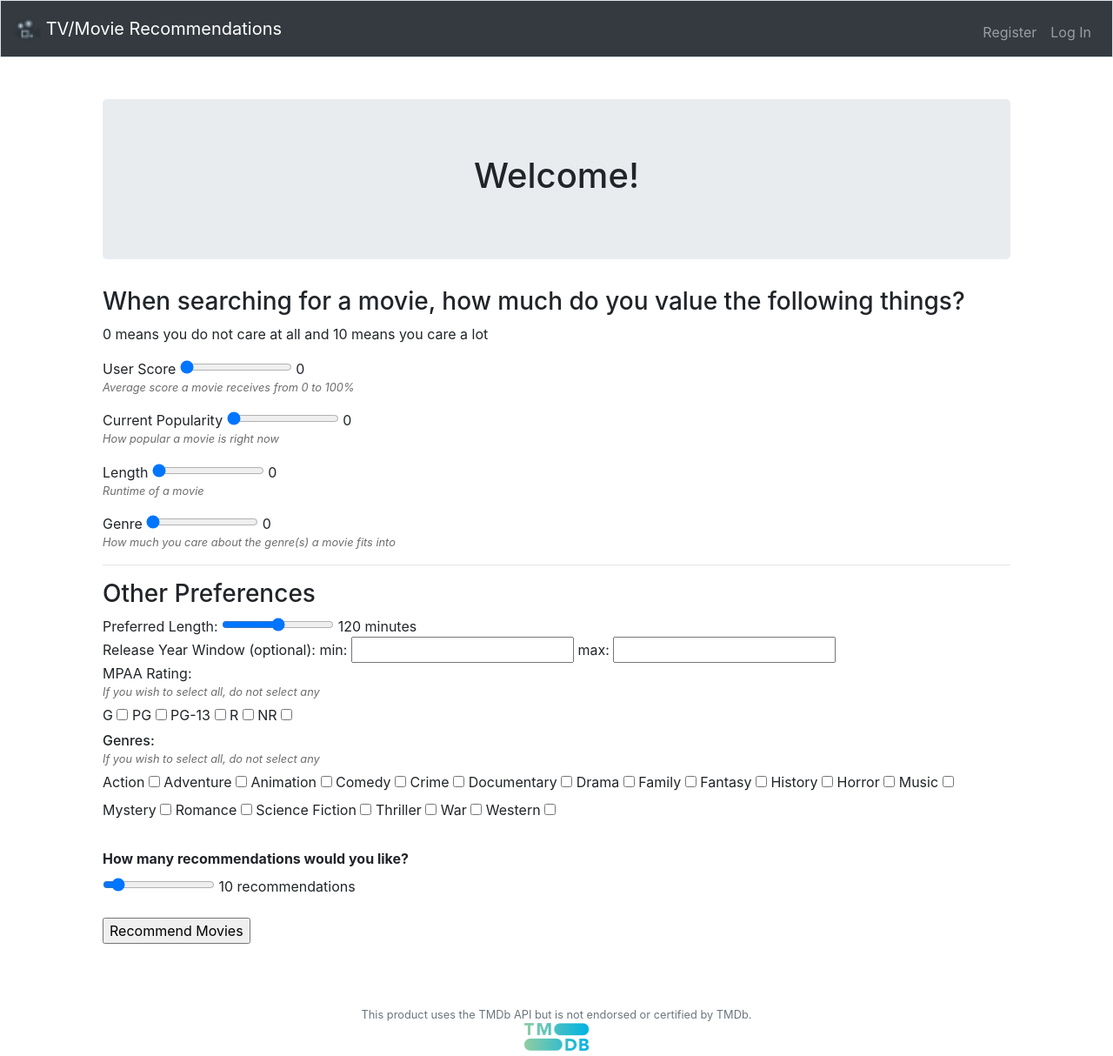
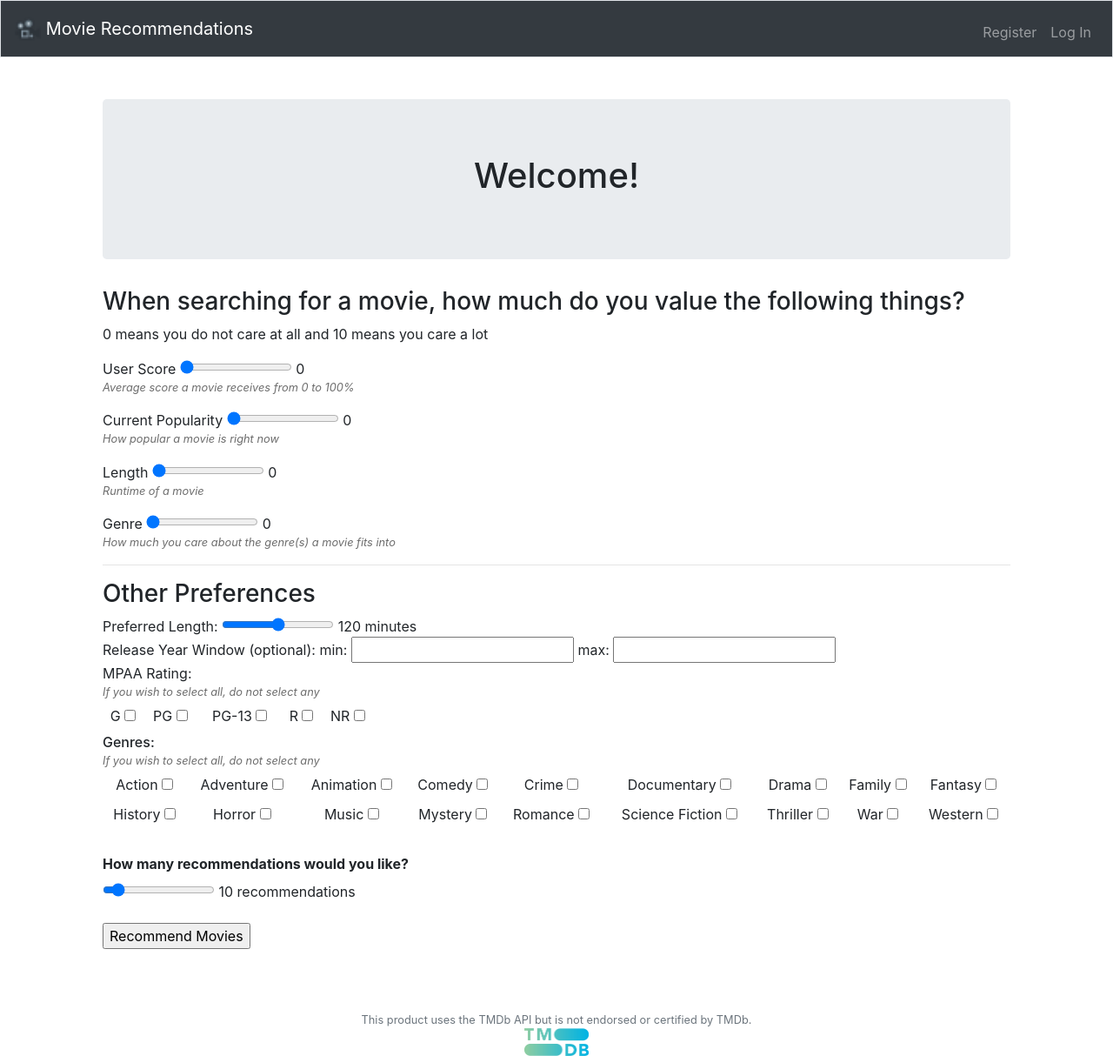
Before and after one commit to ZonkmasterX/CS50-Final-Project, a Flask app: page / in a window 1280 px wide. Shown: the whole page at 87% size. Run offline with Flask 2, Linux system fonts and the light colour scheme; some libraries are stand-ins or nearby versions.

Commit message:
Nicer Formatting on Checkboxes using Tables - LB

```diff
--- a/static/styles.css
+++ b/static/styles.css
@@ -9,6 +9,24 @@ table {
   width: 70%;
   border: solid black 1.5px;
   border-radius: 4px;
+}
+
+.ratingcheckboxes {
+  border-collapse: collapse;
+  border: none;
+  width: 30%;
+}
+
+.genrecheckboxes {
+  border-collapse: collapse;
+  border: none;
+  width: 100%;
+}
+
+.checkbox {
+  border-left: none;
+  border-top: none;
+  text-align: center;
 }
 
 td, th {
--- a/templates/index.html
+++ b/templates/index.html
@@ -1,7 +1,7 @@
 {% extends "layout.html" %}
 
 {% block title %}
-  Movie and Show Search
+  Movie Search
 {% endblock %}
 
 {% block main %}
@@ -304,77 +304,131 @@
       MPAA Rating:
       <p class="description" style="margin-bottom: 0.4em">If you wish to select all, do not select any</p>
 
+      <table class="ratingcheckboxes">
+        <tr>
+          <td class="checkbox">
             <label for="g"> G </label>
             <input class="rating" type="checkbox" id="g" name="g" value="G">
+          </td>
 
+          <td class="checkbox">
             <label for="pg"> PG </label>
             <input class="rating" type="checkbox" id="pg" name="pg" value="PG">
+          </td>
 
+          <td class="checkbox">
             <label for="pg-13"> PG-13 </label>
             <input class="rating" type="checkbox" id="pg-13" name="pg-13" value="PG-13">
+          </td>
 
+          <td class="checkbox">
             <label for="r"> R</label>
             <input class="rating" type="checkbox" id="r" name="r" value="R">
+          </td>
 
+          <td class="checkbox">
             <label for="nr"> NR</label>
             <input class="rating" type="checkbox" id="nr" name="nr" value="NR">
+          </td>
+        </tr>
+      </table>
 
         <h6>Genres:</h6>
         <p class="description" style="margin: -0.5em 0em 0.4em 0em">If you wish to select all, do not select any</p>
-
+        <table class="genrecheckboxes">
+          <tr>
+            <td class="checkbox">
               <label for="action"> Action </label>
               <input class="genre" type="checkbox" id="action" name="action" value="Action">
+            </td>
 
+            <td class="checkbox">
               <label for="adventure"> Adventure </label>
               <input class="genre" type="checkbox" id="adventure" name="adventure" value="Adventure">
+            </td>
 
+            <td class="checkbox">
               <label for="animation"> Animation </label>
               <input class="genre" type="checkbox" id="animation" name="animation" value="Animation">
+            </td>
 
+            <td class="checkbox">
               <label for="comedy"> Comedy </label>
               <input class="genre" type="checkbox" id="comedy" name="comedy" value="Comedy">
+            </td>
 
+            <td class="checkbox">
               <label for="crime"> Crime </label>
               <input class="genre" type="checkbox" id="crime" name="crime" value="Crime">
+            </td>
 
+            <td class="checkbox">
               <label for="documentary"> Documentary </label>
               <input class="genre" type="checkbox" id="documentary" name="documentary" value="Documentary">
+            </td>
 
+            <td class="checkbox">
               <label for="drama"> Drama </label>
               <input class="genre" type="checkbox" id="drama" name="drama" value="Drama">
+            </td>
 
+            <td class="checkbox">
               <label for="family"> Family </label>
               <input class="genre" type="checkbox" id="family" name="family" value="Family">
+            </td>
 
+            <td class="checkbox">
               <label for="fantasy"> Fantasy </label>
               <input class="genre" type="checkbox" id="fantasy" name="fantasy" value="Fantasy">
-
+            </td>
+          </tr>
+          <tr>
+            <td class="checkbox">
               <label for="history"> History </label>
               <input class="genre" type="checkbox" id="history" name="history" value="History">
+            </td>
 
+            <td class="checkbox">
               <label for="horror"> Horror </label>
               <input class="genre" type="checkbox" id="horror" name="horror" value="Horror">
+            </td>
 
+            <td class="checkbox">
               <label for="music"> Music </label>
               <input class="genre" type="checkbox" id="music" name="music" value="Music">
+            </td>
 
+            <td class="checkbox">
               <label for="mystery"> Mystery </label>
               <input class="genre" type="checkbox" id="mystery" name="mystery" value="Mystery">
+            </td>
 
+            <td class="checkbox">
               <label for="romance"> Romance </label>
               <input class="genre" type="checkbox" id="romance" name="romance" value="Romance">
+            </td>
 
+            <td class="checkbox">
               <label for="scifi"> Science Fiction </label>
               <input class="genre" type="checkbox" id="scifi" name="scifi" value="Science Fiction">
+            </td>
 
+            <td class="checkbox">
               <label for="thriller"> Thriller </label>
               <input class="genre" type="checkbox" id="thriller" name="thriller" value="Thriller">
+            </td>
 
+            <td class="checkbox">
               <label for="war"> War </label>
               <input class="genre" type="checkbox" id="war" name="war" value="War">
+            </td>
 
+            <td class="checkbox">
               <label for="western"> Western </label>
               <input class="genre" type="checkbox" id="western" name="western" value="Western">
+            </td>
+          </tr>
+        </table>
       </div>
     <br>
 
--- a/templates/layout.html
+++ b/templates/layout.html
@@ -17,7 +17,7 @@
     <script src="https://code.jquery.com/jquery-3.5.1.slim.min.js" integrity="sha384-DfXdz2htPH0lsSSs5nCTpuj/zy4C+OGpamoFVy38MVBnE+IbbVYUew+OrCXaRkfj" crossorigin="anonymous"></script>
     <script src="https://cdn.jsdelivr.net/npm/bootstrap@4.5.3/dist/js/bootstrap.bundle.min.js" integrity="sha384-ho+j7jyWK8fNQe+A12Hb8AhRq26LrZ/JpcUGGOn+Y7RsweNrtN/tE3MoK7ZeZDyx" crossorigin="anonymous"></script>
 
-    <title>TV/Movie Recommendations: {% block title %}{% endblock %}</title>
+    <title>Movie Recommendations: {% block title %}{% endblock %}</title>
   </head>
 
   <body>
@@ -26,7 +26,7 @@
       <!-- Navbar content -->
       <a class="navbar-brand" href="/">
         <img src="/static/favicon.ico" width="30" height="30" class="d-inline-block align-top" alt="" loading="lazy">
-        TV/Movie Recommendations
+        Movie Recommendations
       </a>
       <button aria-controls="navbar" aria-expanded="false" aria-label="Toggle navigation" class="navbar-toggler" data-target="#navbar" data-toggle="collapse" type="button">
         <span class="navbar-toggler-icon"></span>
```
Also changed, not shown: project.db. Lines whose indentation alone changed are shown as unchanged.
